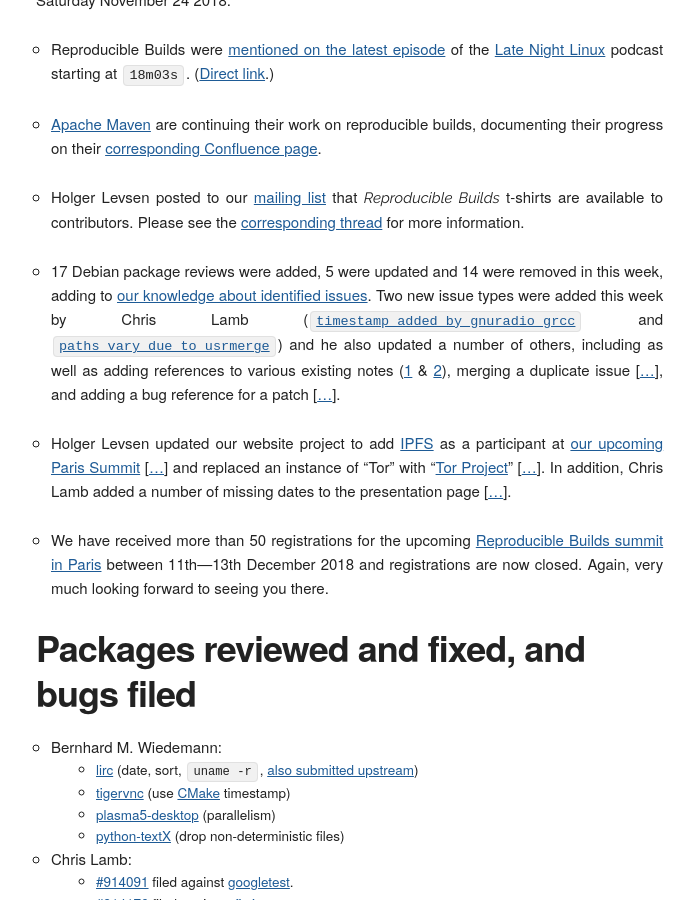
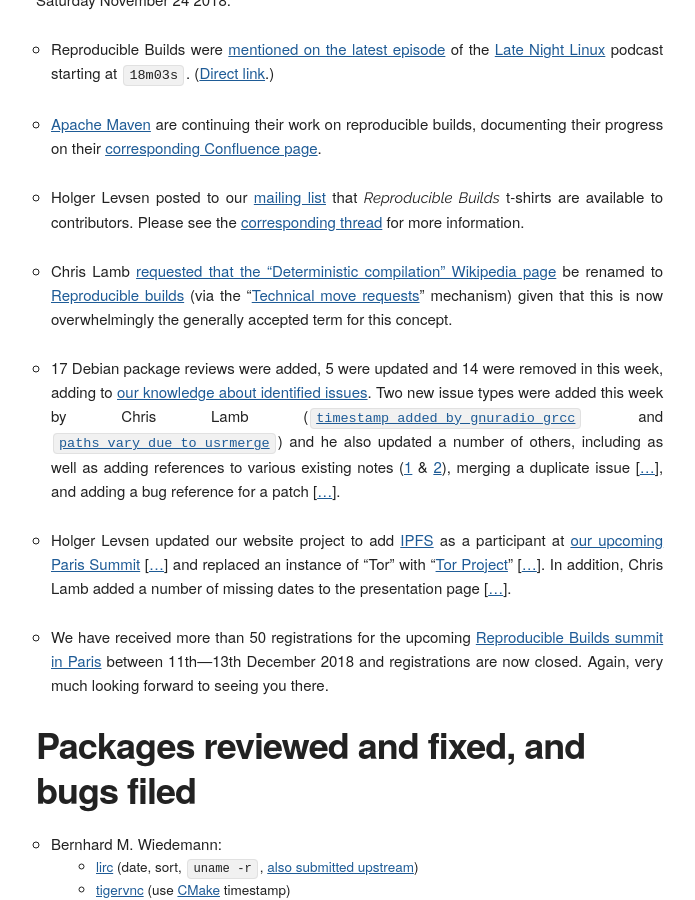
Before and after one commit to prototypefund/reproducible-website, a Jekyll site: the page built from _blog/posts/187.md, in a window 1280 px wide and 900 px high, scrolled down 485 px. Shown: the whole window, without its empty margins (124-819 px from the left). Built offline with Jekyll 4.4.1, drawn with Linux system fonts in a browser that asks for light colours; some web fonts are replaced.

Commit message:
Add reference to Wikipedia rename.

```diff
--- a/_blog/posts/187.md
+++ b/_blog/posts/187.md
@@ -10,6 +10,8 @@
 * [Apache Maven](https://maven.apache.org/) are continuing their work on reproducible builds, documenting their progress on their [corresponding Confluence page](https://cwiki.apache.org/confluence/pages/viewpage.action?pageId=74682318).
 
 * Holger Levsen posted to our [mailing list](https://lists.reproducible-builds.org/pipermail/rb-general/) that *Reproducible Builds* t-shirts are available to contributors. Please see the [corresponding thread](https://lists.reproducible-builds.org/pipermail/rb-general/2018-November/001266.html) for more information.
+
+* Chris Lamb [requested that the "Deterministic compilation" Wikipedia page](https://en.wikipedia.org/w/index.php?title=Wikipedia%3ARequested_moves%2FTechnical_requests&type=revision&diff=870242885&oldid=870242654) be renamed to [Reproducible builds](https://en.wikipedia.org/wiki/Reproducible_builds) (via the "[Technical move requests](https://en.wikipedia.org/wiki/Wikipedia:Requested_moves/Technical_requests)" mechanism) given that this is now overwhelmingly the generally accepted term for this concept.
 
 * 17 Debian package reviews were added, 5 were updated and 14 were removed in this week, adding to [our knowledge about identified issues](https://tests.reproducible-builds.org/debian/index_issues.html). Two new issue types were added this week by Chris Lamb ([`timestamp_added_by_gnuradio_grcc`](https://salsa.debian.org/reproducible-builds/reproducible-notes/commit/adf7ef93) and [`paths_vary_due_to_usrmerge`](https://salsa.debian.org/reproducible-builds/reproducible-notes/commit/9ee46a4d)) and he also updated a number of others, including as well as adding references to various existing notes ([1](https://salsa.debian.org/reproducible-builds/reproducible-notes/commit/e2b6bea3) & [2](https://salsa.debian.org/reproducible-builds/reproducible-notes/commit/0ea3da74)), merging a duplicate issue [[...](https://salsa.debian.org/reproducible-builds/reproducible-notes/commit/c95d34e7)], and adding a bug reference for a patch [[...](https://salsa.debian.org/reproducible-builds/reproducible-notes/commit/6e9c5774)].
 
```
